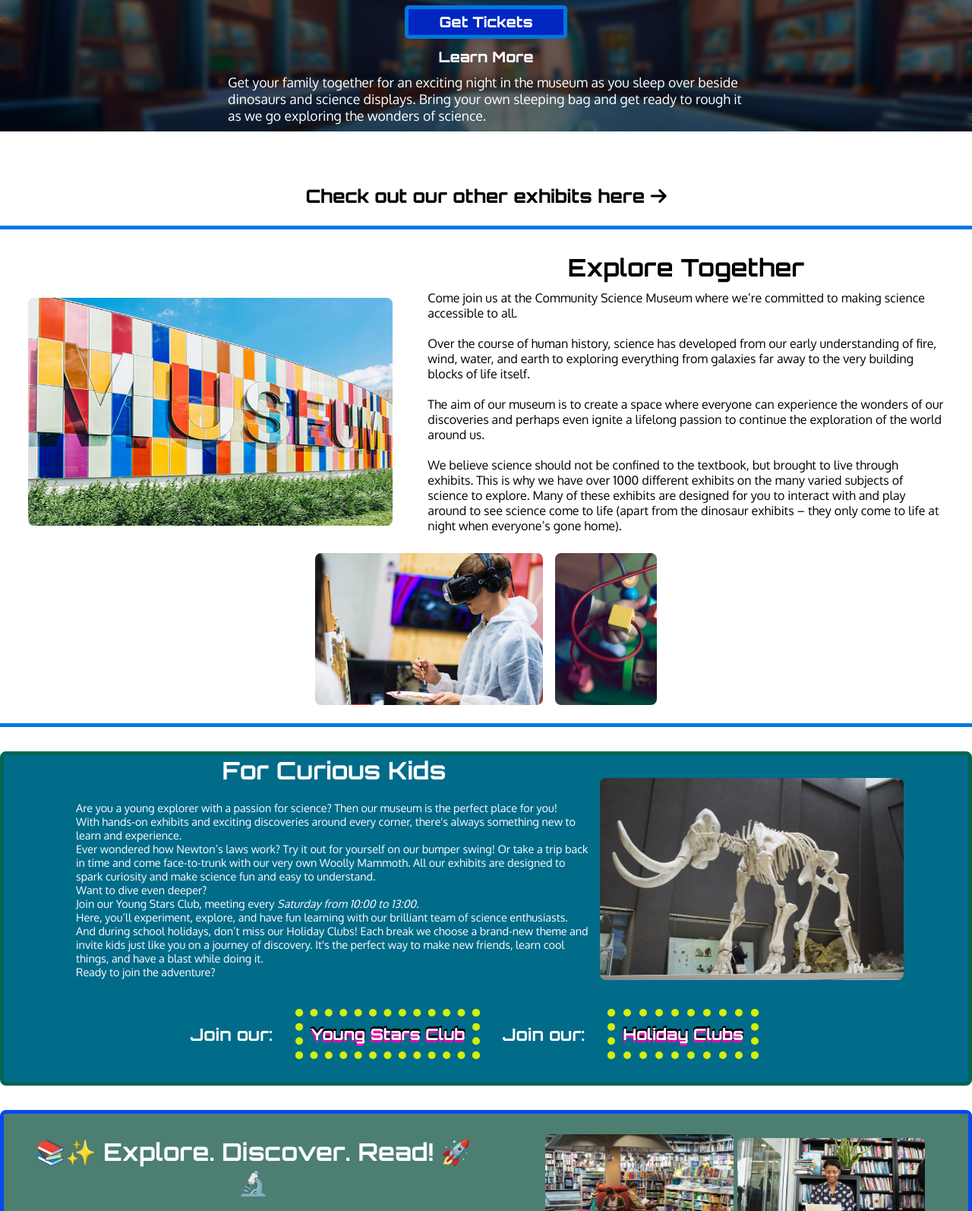
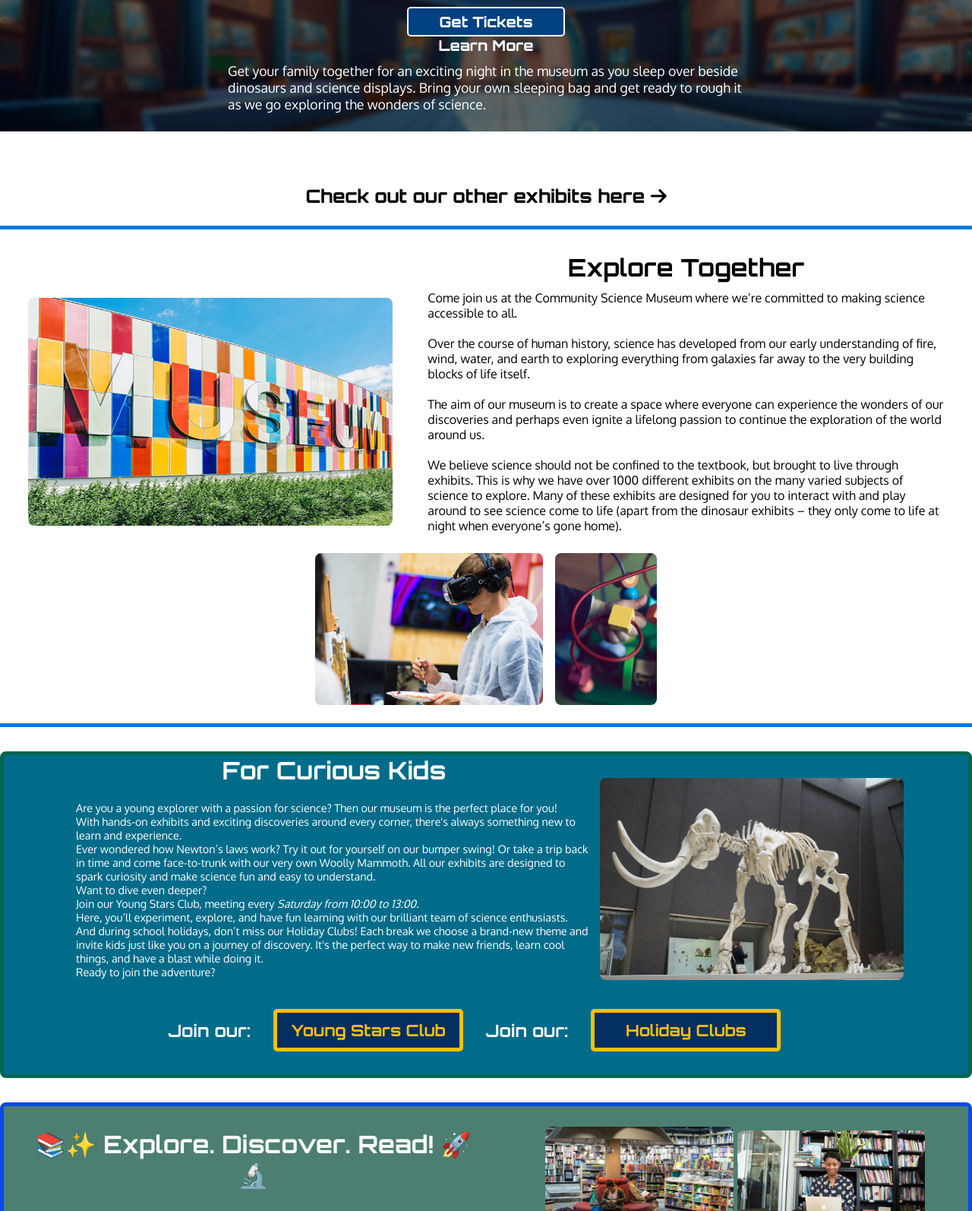
Before and after one commit to GroAnita/SP1-Gro-Anita-Br-then, a plain HTML site: page index.html in a window 1280 px wide. Shown: the part 541-2135 px from the top of the page at 76% size. Drawn offline with Linux system fonts and the light colour scheme.

Commit message:
small changes

```diff
--- a/css/mobile.css
+++ b/css/mobile.css
@@ -175,8 +175,8 @@
     color: var(--primarycolor);
     font-family: 'orbitron', sans-serif;
  }
- .hero-text-left h2{
-    font-size: 20px;
+ .hero-text-left h3{
+    font-size: 32px !important;
     text-align: center;
     margin: 0px;
     padding: 0px;
--- a/css/styles.css
+++ b/css/styles.css
@@ -359,14 +359,16 @@ hr{
 .club-link{
     text-align: center;
     font-size: 1.3rem;
-    text-shadow: -1px 3px 0 #fe05c0, 1px -3px 0 #000, -1px 2px 0 #000, -1px -2px 0 #000000;
     font-weight: 700;
-    color:#ffffff;
+    color:#FFBF10;
     font-family: Orbitron;
     margin:30px;
     padding: 10px;
     text-decoration: none;
-    border: dotted 10px #d2f00a;
+    border: solid 5px #FFBF10;
+    width: 250px;
+    border-radius: 5px;
+    background-color: #032F61;
 }
 .club-link:hover{
     transform: scale(1.2);
--- a/index.html
+++ b/index.html
@@ -81,7 +81,7 @@
                 <div class="hero-box">
                     <div class="hero-text-left">
                         <h3 id="hero-title">Night in the Museum</h3>
-                        <div class="ticket-button">
+                        <div class="ticket-link">
                             <a href="Tickets.html" class="link">Get Tickets</a>
                         </div>
                         <div class="hero-text-left-learn">
```
Also changed, not shown: 1 other file.
